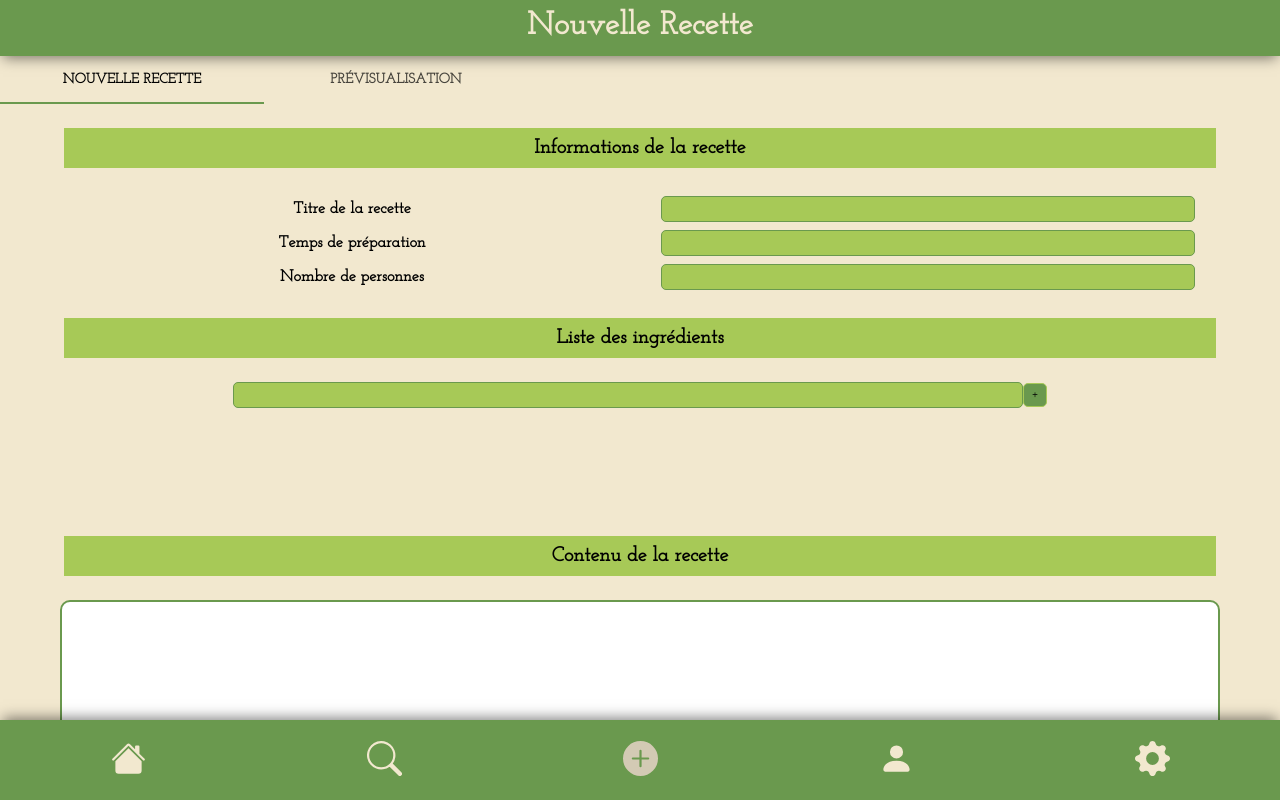
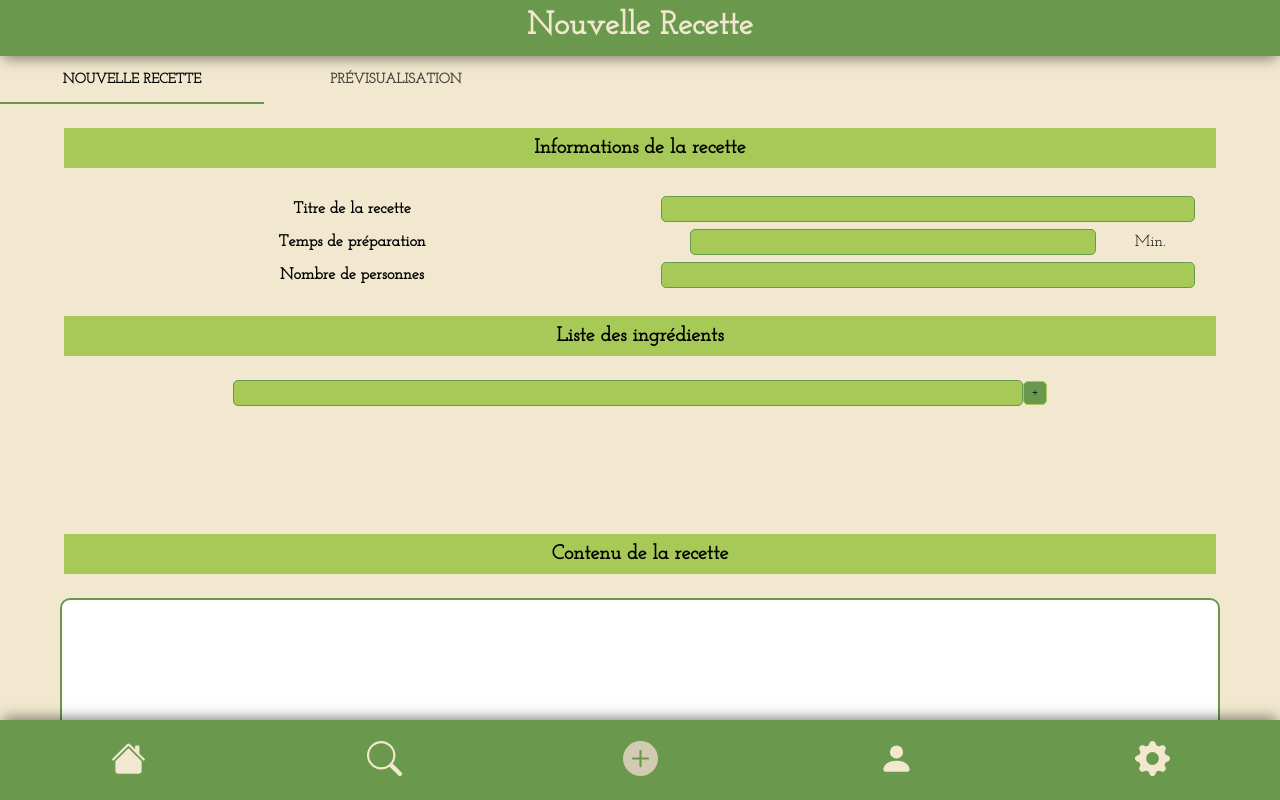
Before and after one commit to stbn1699/ShareCookbook, a React (Create React App) app in the folder frontend/: page /NewRecipe in a window 1280 px wide. Built offline with nearby package versions, Linux system fonts and the light colour scheme.

Commit message:
min in newPublication

```diff
--- a/frontend/src/Components/NewRecipe.tsx
+++ b/frontend/src/Components/NewRecipe.tsx
@@ -141,8 +141,13 @@ function NewRecipe() {
                                 </div>
                                 <div className="NewRecipe-infos-input-inputs">
                                     <input type="text" value={title} onChange={(e) => setTitle(e.target.value)}/>
-                                    <input type="number" value={prepTime}
-                                           onChange={(e) => setPrepTime(e.target.value)}/>
+                                    <div className="NewRecipe-infos-input-inputs-time-box">
+                                        <input type="number" value={prepTime} className="NewRecipe-infos-input-inputs-time-input"
+                                               onChange={(e) => setPrepTime(e.target.value)}/>
+                                        <div className="NewRecipe-infos-input-inputs-time-label">
+                                            Min.
+                                        </div>
+                                    </div>
                                     <input type="number" value={numPeople}
                                            onChange={(e) => setNumPeople(e.target.value)}/>
                                 </div>
--- a/frontend/src/Styles/NewRecipe.css
+++ b/frontend/src/Styles/NewRecipe.css
@@ -189,3 +189,7 @@ input {
 .reset {
     border: 3px solid #927fbd;
 }
+.NewRecipe-infos-input-inputs-time-input{
+    width: 30vw;
+    margin-right: 3vw;
+}
```
Also changed, not shown: 1 other file (tests, documents, lock files or other folders).
